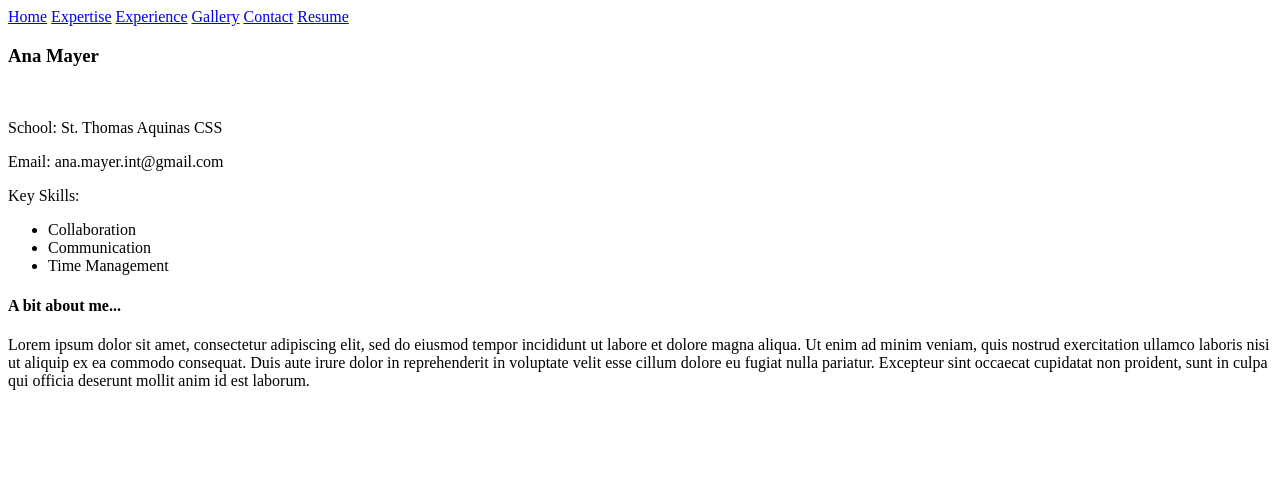
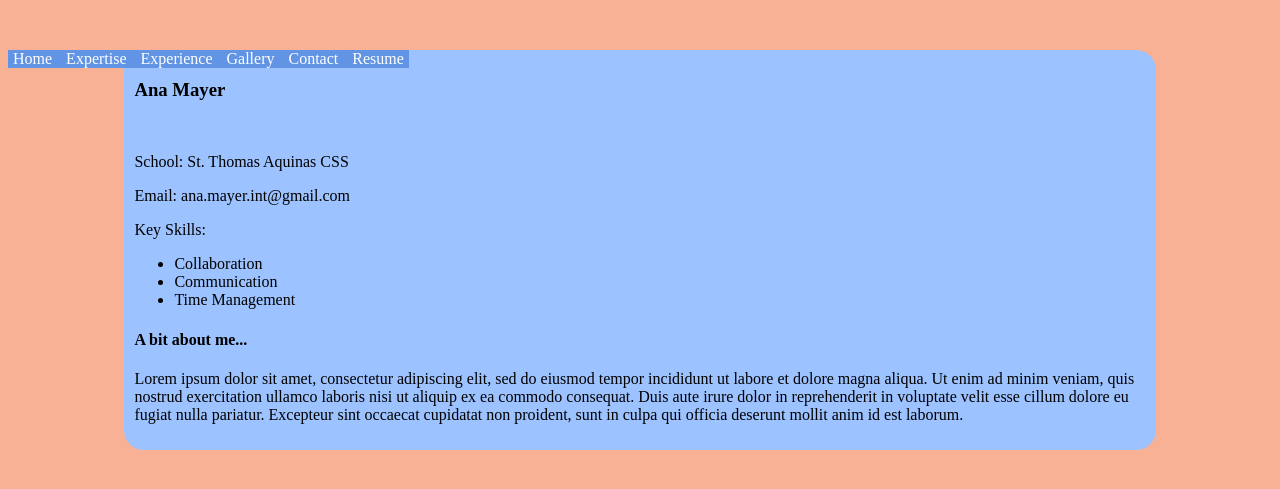
Before and after one commit to AnaMayer2019/Portfolio, a Flask app: page / in a window 1280 px wide. Shown: the top 489 px of the page. Run offline with Flask 2, Linux system fonts and the light colour scheme.

Commit message:
created main html pages and added a css file with a few selectors

```diff
--- /dev/null
+++ b/static/style.css
@@ -0,0 +1,34 @@
+body {
+    background: #F8B195;
+}
+
+.navbar {
+    margin: 0;
+    padding: 0px;
+    overflow: hidden;
+    background-color: #6194E4;
+    float: left;
+}
+
+.navbar a {
+    color: white;
+    text-align: center;
+    padding: 5px;
+    text-decoration: none;
+}
+
+.navbar a:hover {
+    background-color: #1C64D4;
+}
+
+.my_info {
+    display: block;
+    margin-left: auto;
+    margin-right: auto;
+    padding: 10px;
+    width: 80%;
+    background-color: #9cc2ff;
+    border-radius: 20px;
+    margin-top: 50px;
+
+}
--- a/templates/base.html
+++ b/templates/base.html
@@ -3,10 +3,12 @@
 <head>
     <meta charset="UTF-8">
     <title>Ana Mayer</title>
+    <link href="/static/style.css" type="text/css" rel="stylesheet">
+
 </head>
 <body>
 
-    <nav>
+    <nav class="navbar">
         <a href="{{ url_for('index') }}">Home</a>
 		<a href="/expertise">Expertise</a>
         <a href="/experience">Experience</a>
--- /dev/null
+++ b/templates/contact.html
@@ -0,0 +1,5 @@
+{% extends 'base.html' %}
+
+{% block content %}
+
+{% endblock %}
--- /dev/null
+++ b/templates/experience.html
@@ -0,0 +1,5 @@
+{% extends 'base.html' %}
+
+{% block content %}
+
+{% endblock %}
--- /dev/null
+++ b/templates/gallery.html
@@ -0,0 +1,5 @@
+{% extends 'base.html' %}
+
+{% block content %}
+
+{% endblock %}
--- a/templates/index.html
+++ b/templates/index.html
@@ -2,7 +2,7 @@
 
 {% block content %}
 
-        <div>
+    <div class="my_info">
         <h3>Ana Mayer</h3>
         <img>
         <p>School: St. Thomas Aquinas CSS</p>
@@ -13,9 +13,7 @@
             <li>Communication</li>
             <li>Time Management</li>
         </ul>
-    </div>
 
-    <div>
         <h4>A bit about me...</h4>
         <p>Lorem ipsum dolor sit amet, consectetur adipiscing elit, sed do eiusmod tempor incididunt ut
             labore et dolore magna aliqua. Ut enim ad minim veniam, quis nostrud exercitation ullamco laboris
--- /dev/null
+++ b/templates/interests.html
@@ -0,0 +1,5 @@
+{% extends 'base.html' %}
+
+{% block content %}
+
+{% endblock %}
--- /dev/null
+++ b/templates/quotes.html
@@ -0,0 +1,5 @@
+{% extends 'base.html' %}
+
+{% block content %}
+
+{% endblock %}
```
